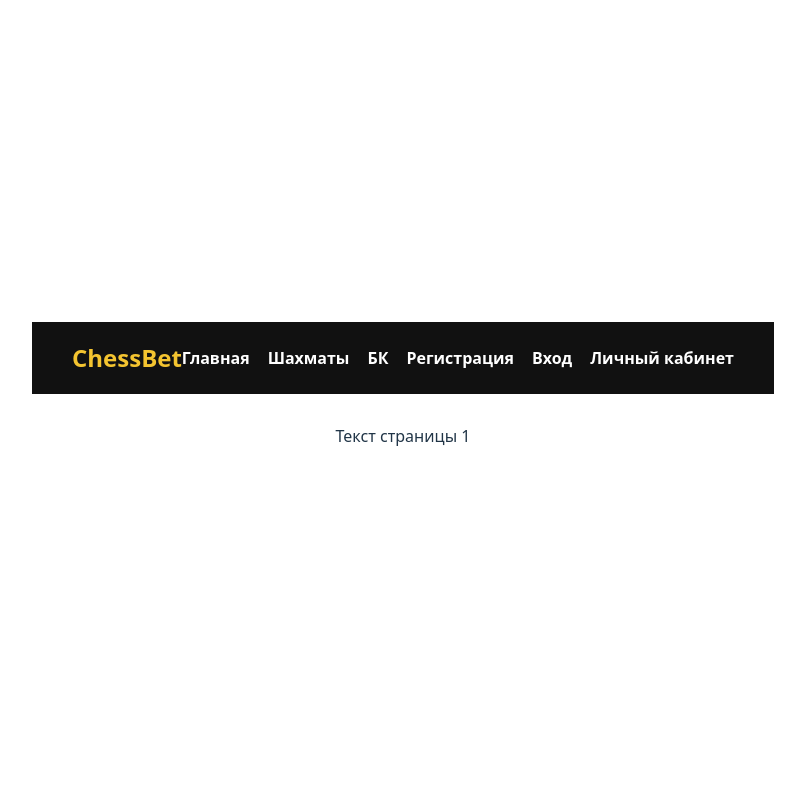
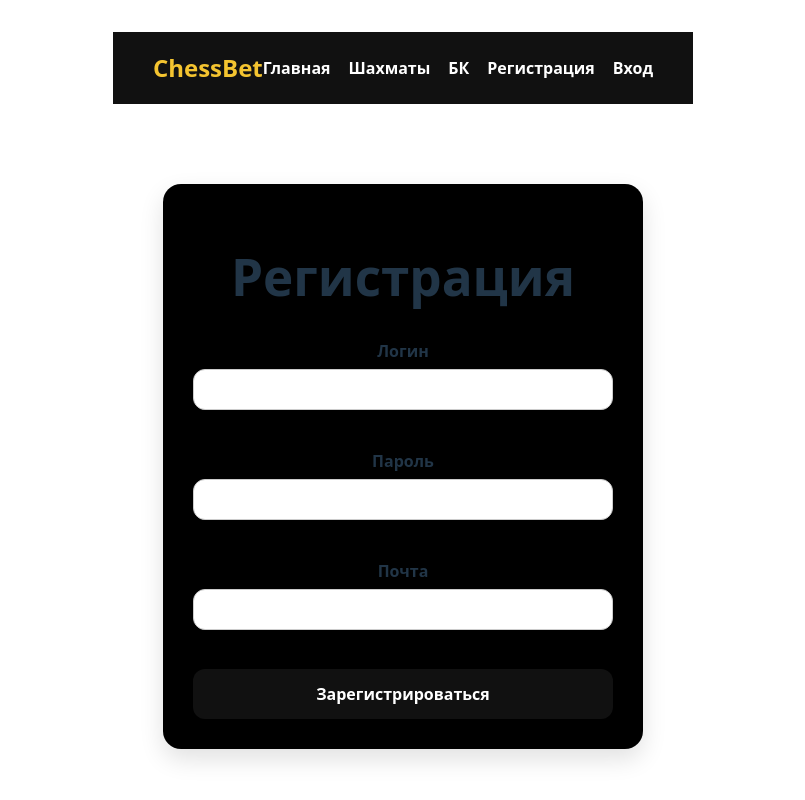
Before and after one commit to Shush1c/bk, a Vue app: page /registration in a window 1280 px wide. Shown: the top 800 px of the page, without its empty margins (237-1042 px from the left). Built offline with nearby package versions, Linux system fonts and the light colour scheme.

Commit message:
сделал регистрацию ,вход, личный кабинет, историю ставок

```diff
--- a/src/App.vue
+++ b/src/App.vue
@@ -1,3 +1,18 @@
+<script setup>
+import useusers from './composables/useusers'
+import { useRouter } from 'vue-router'
+
+const router = useRouter()
+const userStore = useusers()
+
+function isAuth() {
+  return userStore.currentUserId.value !== null
+}
+function logout() {
+  userStore.logout()
+  router.push({ name: 'home' })
+}
+</script>
 <template>
   <div>
     <header class="header">
@@ -7,9 +22,10 @@
         <RouterLink to="/">Главная</RouterLink>
         <RouterLink to="/chess">Шахматы</RouterLink>
         <RouterLink to="/bookmaker">БК</RouterLink>
-        <RouterLink to="/registration">Регистрация</RouterLink>
-        <RouterLink to="/login">Вход</RouterLink>
-        <RouterLink to="/profile">Личный кабинет</RouterLink>
+        <RouterLink v-if="!isAuth()" to="/registration">Регистрация</RouterLink>
+        <RouterLink v-if="!isAuth()" to="/login">Вход</RouterLink>
+        <RouterLink v-if="isAuth()" to="/profile">Личный кабинет</RouterLink>
+        <button v-if="isAuth()" @click="logout">Выйти</button>
       </nav>
     </header>
 
--- a/src/components/bookmaker.vue
+++ b/src/components/bookmaker.vue
@@ -1,8 +1,11 @@
 <script setup>
 import { ref, computed } from 'vue'
+import { useRouter } from 'vue-router'
 import usematches from '../composables/usematches'
+import useusers from '../composables/useusers'
 
-const balance = ref(10000)
+const userStore = useusers()
+const router = useRouter()
 const selectedBet = ref(null)
 const betAmount = ref('')
 const message = ref('')
@@ -26,28 +29,45 @@ function selectBet(match, result, odd) {
 }
 
 function makeBet() {
+  const currentUser = userStore.getCurrentUser()
   const amount = Number(betAmount.value)
 
+  if (!currentUser) {
+    message.value = 'Сначала войдите в аккаунт'
+    router.push({ name: 'login' })
+    return
+  }
+
   if (!selectedBet.value) {
-    message.value = 'выберите исход матча'
+    message.value = 'Выберите исход матча'
     return
   }
 
   if (!amount || amount <= 0) {
-    message.value = 'введите сумму ставки'
+    message.value = 'Введите сумму ставки'
     return
   }
 
-  if (amount > balance.value) {
-    message.value = 'недостаточно средств на балансе'
+  const result = userStore.minusBalance(amount)
+
+  if (!result) {
+    message.value = 'Недостаточно средств'
     return
   }
 
-  balance.value -= amount
-  message.value = `ставка принята, возможный выигрыш: ${possibleWin.value} ₽`
+    userStore.addBet({
+    match: selectedBet.value.title,
+    result: selectedBet.value.result,
+    odd: selectedBet.value.odd,
+    amount: amount,
+    possibleWin: possibleWin.value,
+    date: new Date().toLocaleString()
+    })
 
+    message.value = `Ставка принята! Возможный выигрыш: ${possibleWin.value} ₽`
   selectedBet.value = null
   betAmount.value = ''
+
 }
 </script>
 
@@ -58,9 +78,13 @@ function makeBet() {
       <p>Ставки на шахматные матчи</p>
     </div>
 
-    <div class="balance">
-      Баланс: {{ balance }} ₽
-    </div>
+    <div class="balance" v-if="userStore.getCurrentUser()">
+  Баланс: {{ userStore.getCurrentUser().balance }} ₽
+</div>
+
+<div class="balance" v-else>
+  Войдите, чтобы делать ставки
+</div>
 
     <div class="layout">
       <div class="matches">
@@ -185,7 +209,7 @@ function makeBet() {
 .match-info {
   display: flex;
   justify-content: space-between;
-  color: #666;
+  color: #000000;
   font-size: 14px;
 }
 
--- a/src/components/login.vue
+++ b/src/components/login.vue
@@ -1,6 +1,115 @@
-<script setup></script>
+<script setup>
+import { reactive } from 'vue'
+import { useRouter } from 'vue-router'
+import useusers from '../composables/useusers'
+
+const router = useRouter()
+const userStore = useusers()
+
+const inputs = reactive({
+  login: '',
+  password: ''
+})
+
+const errors = reactive({
+  login: '',
+  password: ''
+})
+
+function loginUser() {
+  let flag = true
+
+  errors.login = ''
+  errors.password = ''
+
+  if (!inputs.login.trim()) {
+    errors.login = 'Введите логин'
+    flag = false
+  }
+
+  if (!inputs.password.trim()) {
+    errors.password = 'Введите пароль'
+    flag = false
+  }
+
+  if (!flag) return
+
+  const result = userStore.login(inputs.login, inputs.password)
+
+  if (result) {
+    router.push({ name: 'profile' })
+  } else {
+    errors.password = 'Неверный логин или пароль'
+  }
+}
+</script>
+
 <template>
-    <div>
-        Текст страницы 3
+  <div class="form-page">
+    <h1>Вход</h1>
+
+    <div class="form-group">
+      <label>Логин</label>
+      <input v-model="inputs.login" type="text">
+      <div class="error">{{ errors.login }}</div>
     </div>
+
+    <div class="form-group">
+      <label>Пароль</label>
+      <input v-model="inputs.password" type="password">
+      <div class="error">{{ errors.password }}</div>
+    </div>
+
+    <button @click="loginUser">Войти</button>
+  </div>
 </template>
+
+<style scoped>
+.form-page {
+  max-width: 420px;
+  margin: 50px auto;
+  padding: 30px;
+  background: rgb(0, 0, 0);
+  border-radius: 18px;
+  box-shadow: 0 10px 25px rgba(0,0,0,0.12);
+}
+
+h1 {
+  text-align: center;
+}
+
+.form-group {
+  margin-bottom: 16px;
+}
+label {
+  display: block;
+  margin-bottom: 6px;
+  font-weight: 700;
+}
+
+input {
+  width: 100%;
+  box-sizing: border-box;
+  padding: 12px;
+  border-radius: 12px;
+  border: 1px solid #ccc;
+}
+
+.error {
+  min-height: 18px;
+  color: #c62828;
+  font-size: 13px;
+  margin-top: 5px;
+}
+
+button {
+  width: 100%;
+  padding: 14px;
+  border: none;
+  border-radius: 12px;
+  background: #111;
+  color: white;
+  font-weight: 800;
+  cursor: pointer;
+}
+</style>
--- a/src/components/profile.vue
+++ b/src/components/profile.vue
@@ -1,6 +1,150 @@
-<script setup></script>
+<script setup>
+import { ref, computed } from 'vue'
+import { useRouter } from 'vue-router'
+import useusers from '../composables/useusers'
+
+const router = useRouter()
+const userStore = useusers()
+
+const amount = ref('')
+const message = ref('')
+
+const currentUser = computed(() => {
+  return userStore.getCurrentUser()
+})
+
+function deposit() {
+  if (!amount.value || Number(amount.value) <= 0) {
+    message.value = 'Введите корректную сумму'
+    return
+  }
+
+  userStore.addBalance(Number(amount.value))
+  message.value = `Баланс пополнен на ${amount.value} ₽`
+  amount.value = ''
+}
+
+function logout() {
+  userStore.logout()
+  router.push({ name: 'home' })
+}
+</script>
 <template>
-    <div>
-        Текст страницы 1
+  <div class="profile-page" v-if="currentUser">
+    <h1>Личный кабинет</h1>
+
+    <div class="card">
+      <p><b>Логин:</b> {{ currentUser.login }}</p>
+      <p><b>Почта:</b> {{ currentUser.email }}</p>
+      <p class="balance"><b>Баланс:</b> {{ currentUser.balance }} ₽</p>
     </div>
+
+    <div class="card">
+      <h2>Пополнение баланса</h2>
+
+      <input
+        v-model="amount"
+        type="number"
+        placeholder="Введите сумму"
+      >
+
+      <button @click="deposit">Пополнить</button>
+
+      <div v-if="message" class="message">
+        {{ message }}
+      </div>
+    </div>
+
+    <div class="card">
+      <h2>История ставок</h2>
+
+      <div v-if="currentUser.betHistory.length > 0">
+        <div
+          v-for="bet in currentUser.betHistory"
+          :key="bet.id"
+          class="bet-card"
+        >
+          <p><b>Матч:</b> {{ bet.match }}</p>
+          <p><b>Исход:</b> {{ bet.result }}</p>
+          <p><b>Коэффициент:</b> {{ bet.odd }}</p>
+          <p><b>Сумма ставки:</b> {{ bet.amount }} ₽</p>
+          <p><b>Возможный выигрыш:</b> {{ bet.possibleWin }} ₽</p>
+          <p><b>Дата:</b> {{ bet.date }}</p>
+        </div>
+      </div>
+
+      <p v-else class="empty">
+        Ставок пока нет
+      </p>
+    </div>
+
+    <button class="logout" @click="logout">
+      Выйти
+    </button>
+  </div>
+
+  <div v-else class="profile-page">
+    <h1>Вы не вошли в аккаунт</h1>
+    <RouterLink to="/login">Перейти ко входу</RouterLink>
+  </div>
 </template>
+
+<style scoped>
+.profile-page {
+  max-width: 800px;
+  margin: 50px auto;
+}
+
+.card {
+  background: white;
+  color: black;
+  padding: 24px;
+  border-radius: 18px;
+  box-shadow: 0 10px 25px rgba(0,0,0,0.12);
+  margin-bottom: 20px;
+}
+
+.balance {
+  font-size: 22px;
+  font-weight: 800;
+}
+
+input {
+  width: 100%;
+  box-sizing: border-box;
+  padding: 12px;
+  border-radius: 12px;
+  border: 1px solid #ccc;
+  margin-bottom: 12px;
+}
+button {
+  border: none;
+  border-radius: 12px;
+  padding: 12px 18px;
+  background: #111;
+  color: white;
+  font-weight: 800;
+  cursor: pointer;
+}
+
+.message {
+  margin-top: 12px;
+  font-weight: 700;
+  color: green;
+}
+
+.bet-card {
+  padding: 14px;
+  border-radius: 14px;
+  background: #f3f3f3;
+  margin-bottom: 12px;
+}
+
+.empty {
+  color: #777;
+}
+
+.logout {
+  background: #c62828;
+}
+</style>
--- a/src/components/registration.vue
+++ b/src/components/registration.vue
@@ -1,6 +1,139 @@
-<script setup></script>
+<script setup>
+import { reactive } from 'vue'
+import { useRouter } from 'vue-router'
+import useusers from '../composables/useusers'
+
+const router = useRouter()
+const userStore = useusers()
+
+const inputs = reactive({
+  login: '',
+  password: '',
+  email: ''
+})
+
+const errors = reactive({
+  login: '',
+  password: '',
+  email: ''
+})
+
+function registration() {
+  let flag = true
+
+  errors.login = ''
+  errors.password = ''
+  errors.email = ''
+
+  if (!inputs.login.trim()) {
+    errors.login = 'Введите логин'
+    flag = false
+  }
+if (!inputs.password.trim()) {
+    errors.password = 'Введите пароль'
+    flag = false
+  } else if (inputs.password.length < 6) {
+    errors.password = 'Пароль должен быть минимум 6 символов'
+    flag = false
+  }
+
+  if (!inputs.email.trim()) {
+    errors.email = 'Введите почту'
+    flag = false
+  } else if (!inputs.email.includes('@')) {
+    errors.email = 'Почта должна содержать @'
+    flag = false
+  }
+
+  if (!flag) return
+
+  const result = userStore.register({
+    login: inputs.login,
+    password: inputs.password,
+    email: inputs.email
+  })
+
+  if (result) {
+    router.push({ name: 'profile' })
+  } else {
+    errors.login = 'Такой логин уже существует'
+  }
+}
+</script>
+
 <template>
-    <div>
-        Текст страницы 1
+  <div class="form-page">
+    <h1>Регистрация</h1>
+
+    <div class="form-group">
+      <label>Логин</label>
+      <input v-model="inputs.login" type="text">
+      <div class="error">{{ errors.login }}</div>
     </div>
+
+    <div class="form-group">
+      <label>Пароль</label>
+      <input v-model="inputs.password" type="password">
+      <div class="error">{{ errors.password }}</div>
+    </div>
+
+    <div class="form-group">
+      <label>Почта</label>
+<input v-model="inputs.email" type="email">
+      <div class="error">{{ errors.email }}</div>
+    </div>
+
+    <button @click="registration">Зарегистрироваться</button>
+  </div>
 </template>
+
+<style scoped>
+.form-page {
+  max-width: 420px;
+  margin: 50px auto;
+  padding: 30px;
+  background: rgb(0, 0, 0);
+  border-radius: 18px;
+  box-shadow: 0 10px 25px rgba(0,0,0,0.12);
+}
+
+h1 {
+  text-align: center;
+}
+
+.form-group {
+  margin-bottom: 16px;
+}
+
+label {
+  display: block;
+  margin-bottom: 6px;
+  font-weight: 700;
+}
+
+input {
+  width: 100%;
+  box-sizing: border-box;
+  padding: 12px;
+  border-radius: 12px;
+  border: 1px solid #ccc;
+}
+
+.error {
+  min-height: 18px;
+  color: #c62828;
+  font-size: 13px;
+  margin-top: 5px;
+}
+
+button {
+  width: 100%;
+  padding: 14px;
+  border: none;
+  border-radius: 12px;
+  background: #111;
+  color: white;
+  font-weight: 800;
+  cursor: pointer;
+}
+</style>
--- a/src/composables/useusers.js
+++ b/src/composables/useusers.js
@@ -7,7 +7,8 @@ const users = ref([
     password: '123456',
     email: 'admin@mail.ru',
     balance: 10000,
-    role: 'admin'
+    role: 'admin',
+    betHistory: []
   }
 ])
 
@@ -15,24 +16,18 @@ const currentUserId = ref(null)
 const newUserId = ref(2)
 
 function register(newUser) {
-  const found = users.value.find(user => user.login === newUser.login)
-
-  if (found) {
-    return false
-  }
-
   users.value.push({
     id: newUserId.value,
     login: newUser.login,
     password: newUser.password,
     email: newUser.email,
     balance: 1000,
-    role: 'user'
+    role: 'user',
+    betHistory: []
   })
 
   currentUserId.value = newUserId.value
   newUserId.value++
-
   return true
 }
 
@@ -76,6 +71,17 @@ function minusBalance(amount) {
   return false
 }
 
+function addBet(bet) {
+  const user = getCurrentUser()
+
+  if (user) {
+    user.betHistory.push({
+      id: Date.now(),
+      ...bet
+    })
+  }
+}
+
 export default function useusers() {
   return {
     users,
@@ -85,6 +91,7 @@ export default function useusers() {
     logout,
     getCurrentUser,
     addBalance,
-    minusBalance
+    minusBalance,
+    addBet
   }
 }
```
Also changed, not shown: 1 other file (tests, documents, lock files or other folders).
